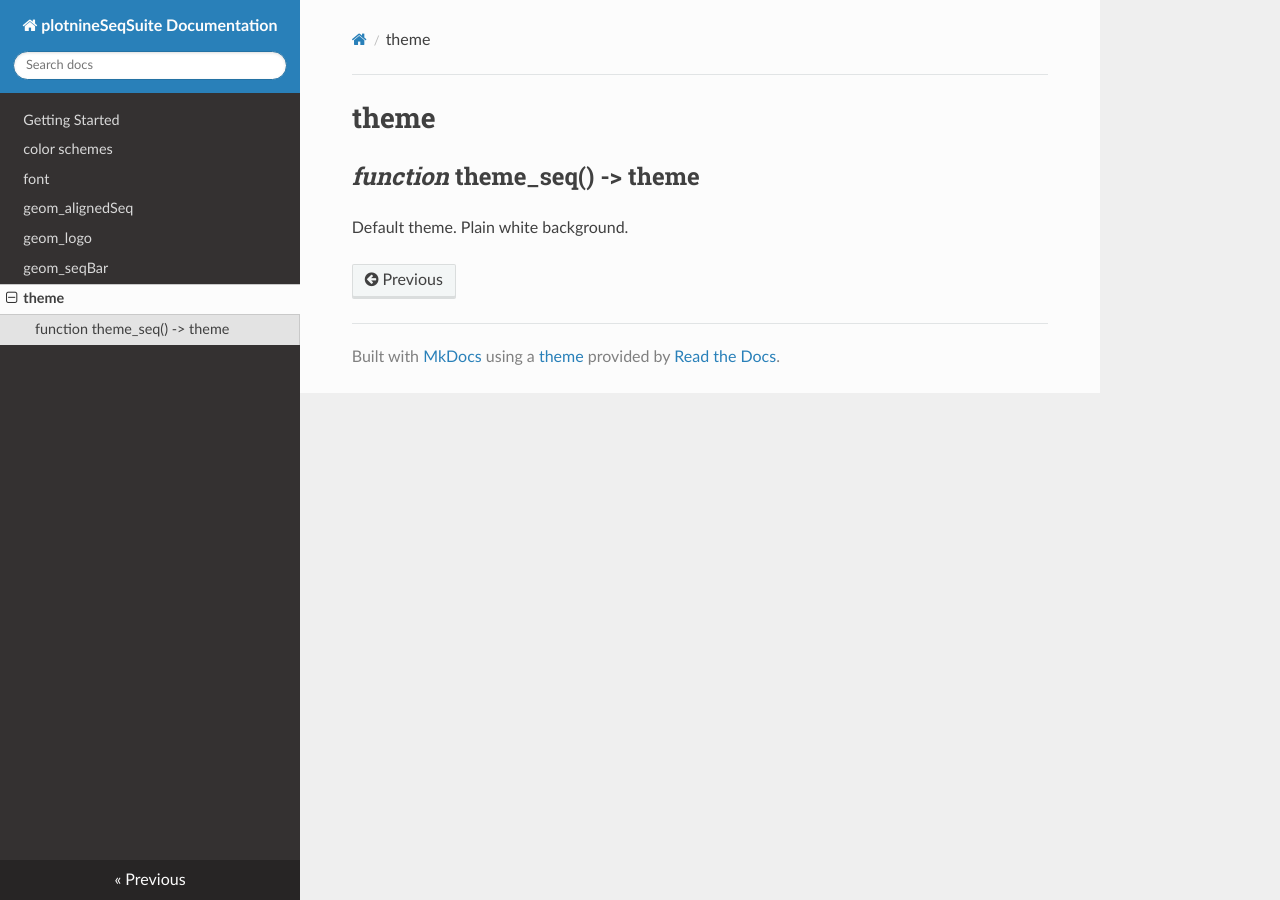
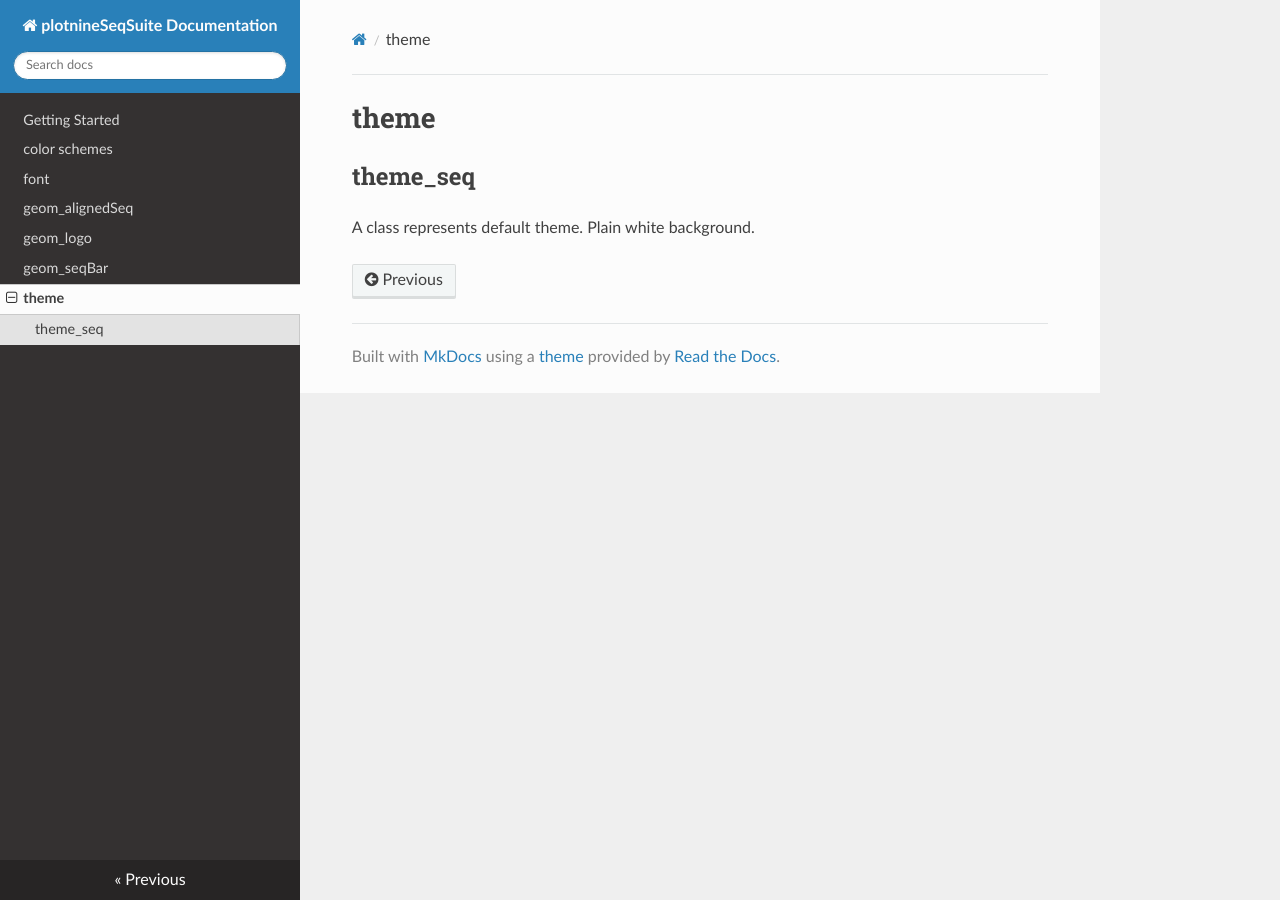
Before and after one commit to CaoTianze/plotnineseqsuite, an MkDocs documentation site: the page built from docs/theme.md, in a window 1280 px wide. Built offline with MkDocs 1.6.1, drawn with Linux system fonts in a browser that asks for light colours; nearby versions of some CDN libraries.

Commit message:
Update theme.md

```diff
--- a/docs/theme.md
+++ b/docs/theme.md
@@ -1,3 +1,3 @@
 # theme
-## *function* theme_seq() -> theme
-Default theme. Plain white background.
+## theme_seq
+A class represents default theme. Plain white background.
```
